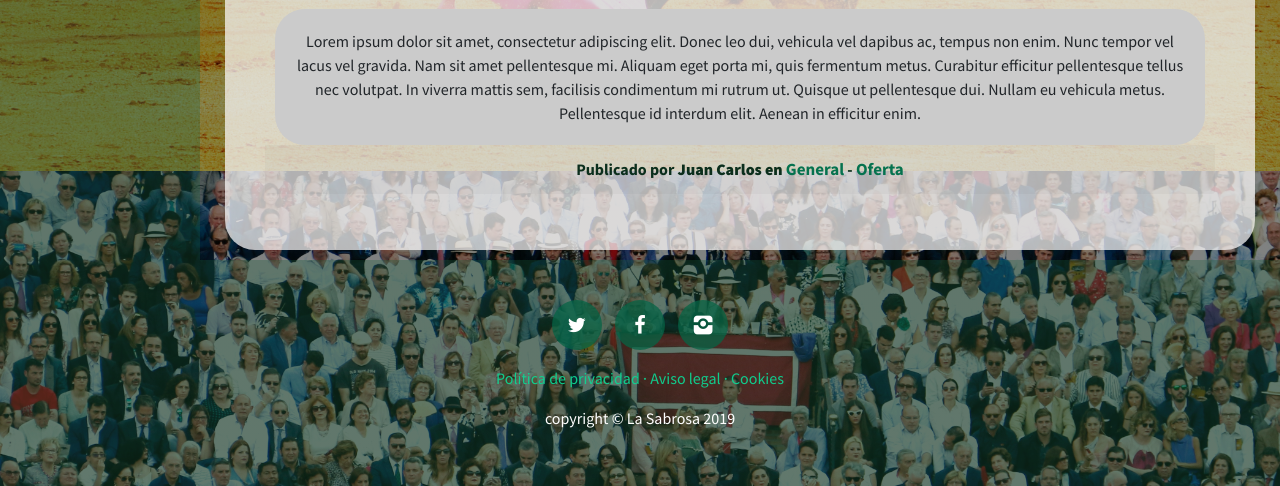
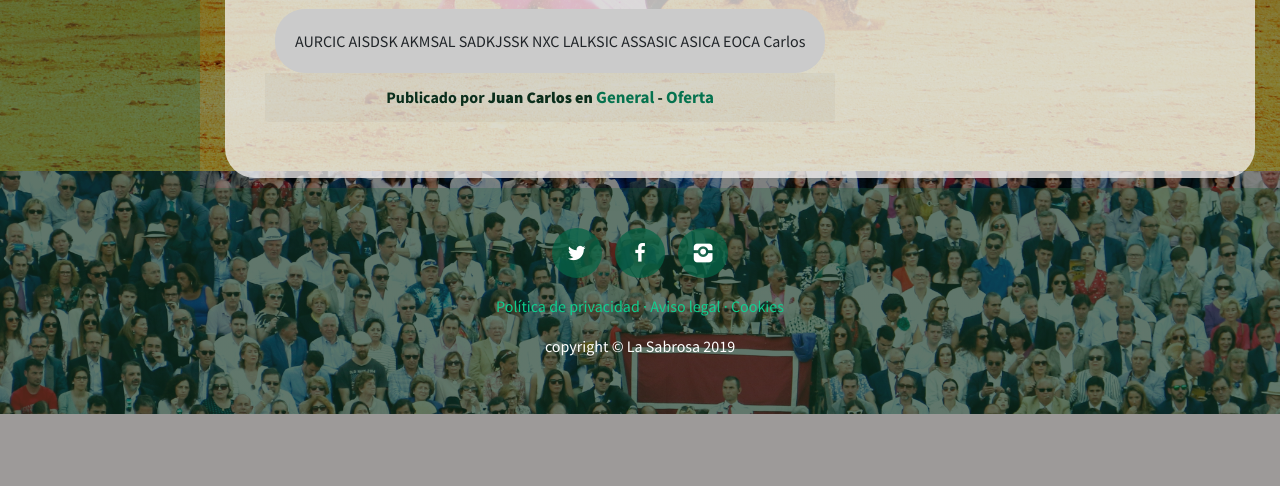
Before and after one commit to AntonyFAC/Sistema_Fast, a Django app: page /blog in a window 1280 px wide. Shown: the part 629-1115 px from the top of the page. After the commit the page ends 1043 px from the top, so only its background shows below. Run offline with Django 4.2, Linux system fonts and the light colour scheme; some libraries are stand-ins or nearby versions; some web fonts are replaced.

Commit message:
blog modification

```diff
--- a/core/templates/core/blog.html
+++ b/core/templates/core/blog.html
@@ -13,13 +13,9 @@
                                             src="{% static ' /core/img/foond1-img.jpg ' %}" alt="">
                                     </p>
                                     <p class="texto mb-0 mbt">
-                                        Lorem ipsum dolor sit amet, consectetur adipiscing elit. Donec leo dui,
-                                        vehicula vel dapibus ac, tempus non enim. Nunc tempor vel lacus vel
-                                        gravida. Nam sit amet pellentesque mi. Aliquam eget porta mi, quis
-                                        fermentum metus. Curabitur efficitur pellentesque tellus nec volutpat.
-                                        In viverra mattis sem, facilisis condimentum mi rutrum ut. Quisque ut
-                                        pellentesque dui. Nullam eu vehicula metus. Pellentesque id interdum
-                                        elit. Aenean in efficitur enim.
+                                        AURCIC AISDSK AKMSAL
+                                        SADKJSSK NXC LALKSIC
+                                        ASSASIC ASICA EOCA Carlos
                                     </p>
                                     <p class="card-footer">
                                         <span>
```
